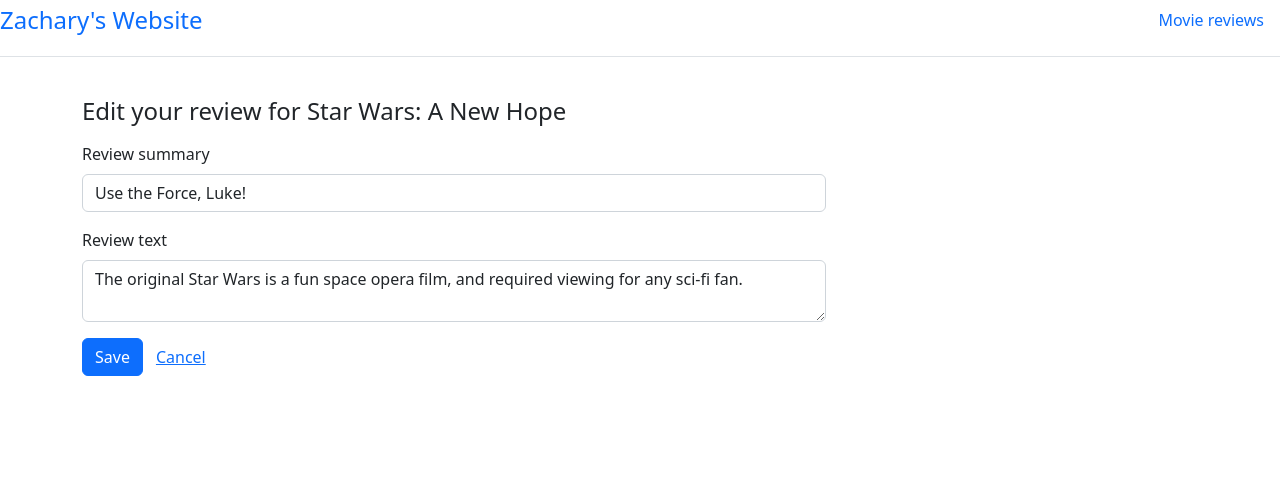
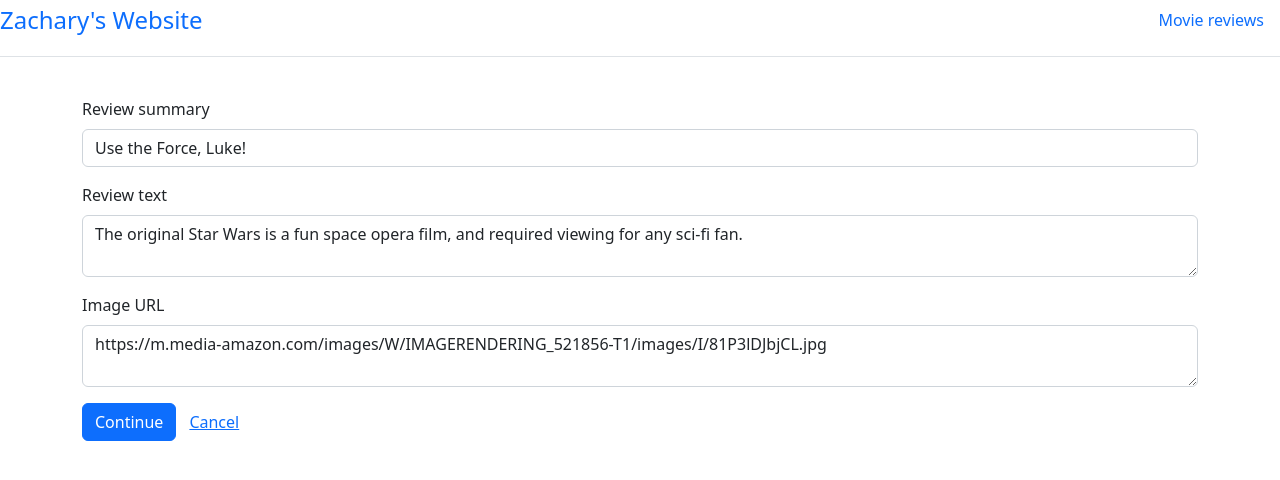
Before and after one commit to zroux93/movie-reviews, a Next.js app: page /reviews/edit/1 in a window 1280 px wide. Shown: the top 480 px of the page. Built offline with nearby package versions, Linux system fonts and the light colour scheme.

Commit message:
Clean up, add editing capability (still in progress), fix routing issue

```diff
--- a/src/app/api/reviews/reviewStore.ts
+++ b/src/app/api/reviews/reviewStore.ts
@@ -68,7 +68,12 @@ class ReviewStore {
 const _reviewStore = new ReviewStore();
 
 export function getReviewById(reviewId: string) {
-  return _reviewStore.reviews.find((r) => r.reviewId === reviewId);
+  const result = _reviewStore.reviews.find((r) => r.reviewId === reviewId);
+  if (!result) {
+    throw Error(`Review not found for id ${reviewId}`);
+  } else {
+    return result;
+  }
 }
 
 export function getReviewsForMovieId(movieId: string) {
@@ -104,6 +109,14 @@ export function addReview(
   _reviewStore.reviews.push(newReview);
 }
 
+export function updateReviewById(review: Review) {
+  const reviewIndex = _reviewStore.reviews.findIndex(
+    (r) => r.reviewId === review.reviewId
+  );
+  _reviewStore.reviews[reviewIndex] = review;
+  console.log("review store is now:", _reviewStore.reviews);
+}
+
 export async function GET(request: Request) {
   return new Response("Hello...");
 }
--- a/src/app/reviews/[id]/MovieReview.tsx
+++ b/src/app/reviews/[id]/MovieReview.tsx
@@ -29,6 +29,7 @@ function MovieReview({
       <p>This film has {numberOfStars} stars!</p>
       <p>Reviewed by {reviewerName}</p>
       <Link href={`/reviews/edit/${reviewId}`}>Edit this review</Link>
+      <Link href={`/reviews`}>Back to all reviews</Link>
     </div>
   );
 }
--- a/src/app/reviews/[id]/page.tsx
+++ b/src/app/reviews/[id]/page.tsx
@@ -1,7 +1,7 @@
 import { MovieReview } from "./MovieReview";
 // import reviews from "../reviews";
 
-import { getReviewById } from "../../api/reviews/reviewStore";
+import { Review, getReviewById } from "../../api/reviews/reviewStore";
 import { getReviewerById } from "@/app/api/reviewers/reviewersStore";
 
 type ReviewPageProps = {
@@ -25,7 +25,7 @@ function ReviewPage({ params: { id } }: ReviewPageProps) {
       reviewText={review.reviewText}
       releaseDate={review.releaseDate}
       shortDescription={review.shortDescription}
-      imageUrl={""}
+      imageUrl={review.imageUrl}
       numberOfStars={review.starRating}
       reviewerName={reviewerName}
       reviewId={id}
--- /dev/null
+++ b/src/app/reviews/edit/ReviewEditConfirmationScreen.tsx
@@ -0,0 +1,60 @@
+import { Review } from "@/app/api/reviews/reviewStore";
+import { FieldValues } from "react-hook-form";
+
+import Image from "next/image";
+
+type ReviewEditConfirmationScreenProps = {
+  reviewEditedData: FieldValues;
+  reviewInitialData: Review;
+  onReturnToEdit: () => void;
+  onSave: () => void;
+};
+
+export default function ReviewEditConfirmationScreen({
+  reviewInitialData,
+  reviewEditedData,
+  onReturnToEdit,
+  onSave,
+}: ReviewEditConfirmationScreenProps) {
+  const imagePreview = (
+    <Image
+      src={reviewEditedData.imageUrl}
+      width={1200}
+      height={400}
+      style={{
+        maxWidth: "200px",
+        height: "auto",
+      }}
+      alt="poster artwork"
+    />
+  );
+
+  const dataRows = [
+    { left: "Movie Title:", right: reviewInitialData.title },
+    { left: "Image URL:", right: reviewEditedData.imageUrl },
+    { left: "Image Preview:", right: imagePreview },
+    { left: "Review Text:", right: reviewEditedData.reviewText },
+  ];
+
+  return (
+    <>
+      <h5>Confirm your updated review</h5>
+      <div className="list-group">
+        {dataRows.map((row) => (
+          <div className="list-group-item d-flex justify-content-between">
+            <div>{row.left}</div>
+            <div>{row.right}</div>
+          </div>
+        ))}
+        <div>
+          <button className="btn btn-primary" onClick={onSave}>
+            Confirm and save
+          </button>
+          <button className="btn btn-link" onClick={onReturnToEdit}>
+            Back to edit screen
+          </button>
+        </div>
+      </div>
+    </>
+  );
+}
--- a/src/app/reviews/edit/ReviewEditForm.tsx
+++ b/src/app/reviews/edit/ReviewEditForm.tsx
@@ -1,33 +1,31 @@
 import { FieldValues, useForm } from "react-hook-form";
 
-import { Review } from "../../api/reviews/reviewStore";
+import { Review } from "@/app/api/reviews/reviewStore";
 
 type ReviewEditFormProps = {
   onContinue: (data: FieldValues) => void;
-  initialData: Review;
+  onCancel: () => void;
+  initialData: FieldValues;
 };
 
 export default function ReviewEditForm({
   onContinue,
+  onCancel,
   initialData,
 }: ReviewEditFormProps) {
   const defaultValues = {
     shortDescription: initialData.shortDescription,
     reviewText: initialData.reviewText,
+    imageUrl: initialData.imageUrl,
   };
 
   const { register, handleSubmit } = useForm({ defaultValues });
 
   return (
-    <div className="col-md-7 col-lg-8">
-      <h4 className="mb-3">Edit your review for {initialData.title}</h4>
     <form onSubmit={handleSubmit(onContinue)}>
       <div className="row g-3">
         <div className="col-12">
-            <label
-              htmlFor="review-edit-short-description"
-              className="form-label"
-            >
+          <label htmlFor="review-edit-short-description" className="form-label">
             Review summary
           </label>
           <input
@@ -48,16 +46,28 @@ export default function ReviewEditForm({
             className="form-control"
           />
         </div>
+        <div className="col-12">
+          <label htmlFor="review-edit-image-url" className="form-label">
+            Image URL
+          </label>
+          <textarea
+            id="review-edit-image-url"
+            {...register("imageUrl")}
+            placeholder="add an image URL here"
+            className="form-control"
+          />
+        </div>
         <div>
           <button type="submit" className="btn btn-primary">
-              Save
+            Continue
           </button>
-            <button type="button" className="btn btn-link">
+          <button type="button" className="btn btn-link" onClick={onCancel}>
             Cancel
           </button>
         </div>
       </div>
     </form>
-    </div>
   );
 }
+
+export { ReviewEditForm };
--- a/src/app/reviews/edit/ReviewManager.tsx
+++ /dev/null
@@ -1,48 +0,0 @@
-"use client";
-
-import { useState } from "react";
-import { FieldValues } from "react-hook-form";
-import { getReviewById } from "@/app/api/reviews/reviewStore";
-
-import { PageSwitcher } from "@/app/common/PageSwitcher";
-import ReviewEditForm from "./ReviewEditForm";
-
-type ReviewManagerProps = {
-  mode: "edit" | "new";
-  id?: string;
-};
-
-export default function ReviewManager({ mode, id }: ReviewManagerProps) {
-  const [currentPageId, setCurrentPageId] = useState("edit-review");
-
-  let reviewInitialData;
-  if (mode === "edit" && id) {
-    reviewInitialData = getReviewById(id);
-  }
-
-  const [reviewData, setReviewData] = useState<FieldValues>();
-
-  const handleContinueFromEdit = (data: FieldValues) => {
-    console.log("data from form is", data);
-    setReviewData(data);
-    setCurrentPageId("confirm-review");
-  };
-
-  const pages = [
-    {
-      id: "edit-review",
-      content: (
-        <ReviewEditForm
-          onContinue={handleContinueFromEdit}
-          initialData={reviewInitialData}
-        />
-      ),
-    },
-    {
-      id: "confirm-review",
-      content: "Confirm your review",
-    },
-  ];
-
-  return <PageSwitcher pages={pages} currentPageId={currentPageId} />;
-}
--- a/src/app/reviews/edit/[id]/page.tsx
+++ b/src/app/reviews/edit/[id]/page.tsx
@@ -1,4 +1,14 @@
-import ReviewManager from "../ReviewManager";
+"use client";
+
+import { useState } from "react";
+import { FieldValues } from "react-hook-form";
+import { useRouter } from "next/navigation";
+
+import { getReviewById, updateReviewById } from "@/app/api/reviews/reviewStore";
+
+import { PageSwitcher } from "@/app/common/PageSwitcher";
+import { ReviewEditForm } from "../ReviewEditForm";
+import ReviewEditConfirmationScreen from "../ReviewEditConfirmationScreen";
 
 type ReviewEditorPageProps = {
   params: { id: string };
@@ -7,9 +17,67 @@ type ReviewEditorPageProps = {
 export default function ReviewEditorPage({
   params: { id },
 }: ReviewEditorPageProps) {
-  return (
-    <>
-      <ReviewManager id={id} mode="edit" />
-    </>
-  );
+  const [currentPageId, setCurrentPageId] = useState("edit-review");
+
+  const router = useRouter();
+
+  let reviewInitialData = getReviewById(id);
+
+  const [reviewData, setReviewData] = useState<FieldValues>({
+    shortDescription: reviewInitialData.shortDescription,
+    reviewText: reviewInitialData.reviewText,
+    imageUrl: reviewInitialData.imageUrl,
+  });
+
+  const handleContinueFromEdit = (data: FieldValues) => {
+    console.log("data from form is", data);
+    setReviewData(data);
+    setCurrentPageId("confirm-review");
+  };
+
+  const handleCancelFromEdit = () => {
+    router.push(`/reviews/${id}`);
+  };
+
+  const handleReturnToEdit = () => {
+    setCurrentPageId("edit-review");
+  };
+
+  const handleSaveUpdatedReview = () => {
+    const newReviewData = {
+      ...reviewInitialData,
+      shortDescription: reviewData.shortDescription,
+      reviewText: reviewData.reviewText,
+      imageUrl: reviewData.imageUrl,
+    };
+    updateReviewById(newReviewData);
+    router.push(`/reviews/${id}`);
+    router.refresh();
+  };
+
+  const pages = [
+    {
+      id: "edit-review",
+      content: (
+        <ReviewEditForm
+          onContinue={handleContinueFromEdit}
+          onCancel={handleCancelFromEdit}
+          initialData={reviewData}
+        />
+      ),
+    },
+    {
+      id: "confirm-review",
+      content: (
+        <ReviewEditConfirmationScreen
+          reviewInitialData={reviewInitialData}
+          reviewEditedData={reviewData}
+          onReturnToEdit={handleReturnToEdit}
+          onSave={handleSaveUpdatedReview}
+        />
+      ),
+    },
+  ];
+
+  return <PageSwitcher pages={pages} currentPageId={currentPageId} />;
 }
--- a/src/app/reviews/page.tsx
+++ b/src/app/reviews/page.tsx
@@ -12,7 +12,7 @@ export default function Reviews() {
       <div>
         <Link href={"/reviews/new"}>Create a new review!</Link>
       </div>
-      <div className="row row-cols-md-4">
+      <div className="row row-cols-md-3">
         {reviews.map((review) => (
           <div className="col">
             <Link key={review.reviewId} href={`/reviews/${review.reviewId}`}>
```
Also changed, not shown: src/app/api/reviews/[id]/routes.ts (added). Lines whose indentation alone changed are shown as unchanged.
